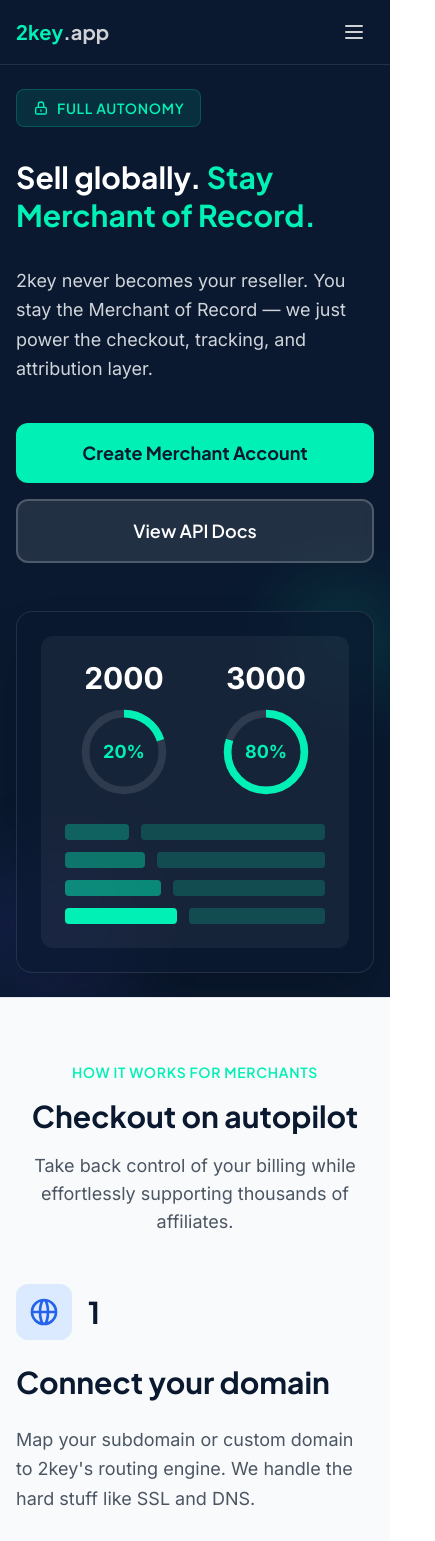
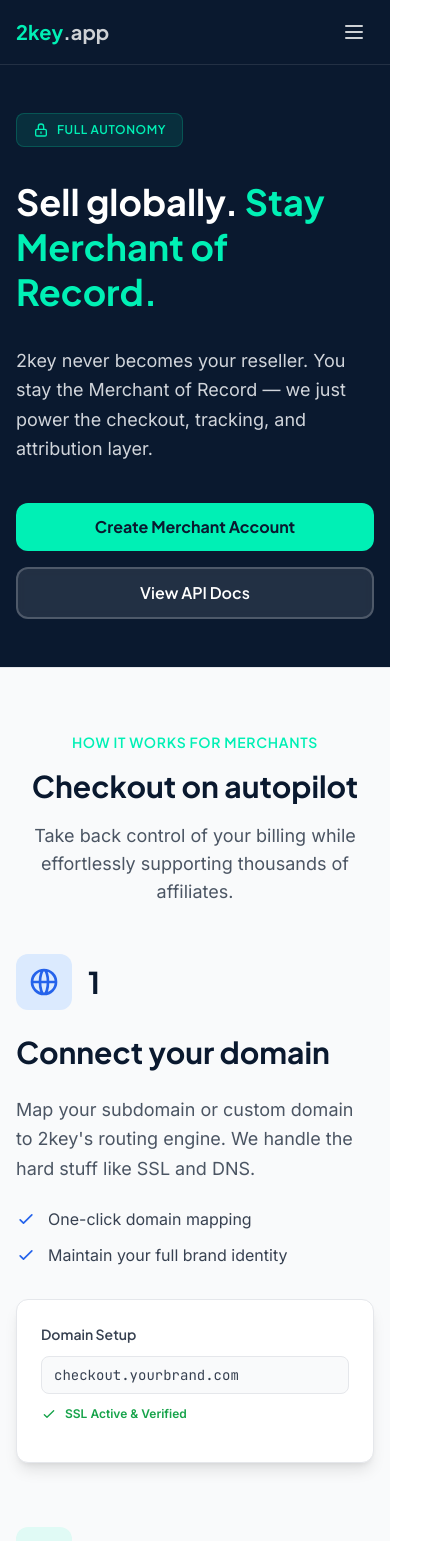
Before and after one commit to 2keyapp/2keyapp.github.io, a Next.js app: page /merchants in a window 390 px wide. Shown: the top 1541 px of the page, 435 px wide, since content can reach past the window. Built offline with nearby package versions, Linux system fonts and the light colour scheme.

Commit message:
merchant page responsiveness added

```diff
--- a/app/components/MerchantsHero.js
+++ b/app/components/MerchantsHero.js
@@ -2,8 +2,8 @@
 
 export default function MerchantsHero() {
   return (
-    <section className="relative min-h-screen lg:h-screen bg-navy py-6 lg:py-16 overflow-hidden">
-      <div className="max-w-7xl mx-auto px-4 sm:px-6 lg:px-8 relative z-10">
+    <section className="relative h-fit lg:h-screen bg-navy  lg:py-16 overflow-hidden">
+      <div className="max-w-7xl mx-auto px-4 sm:px-6 lg:px-8 pt-12 pb-12 sm:pt-20 lg:py-16 relative z-10">
         <div className="grid lg:grid-cols-2 gap-12 lg:gap-16 items-center">
 
           {/* Left Side: Text Content */}
@@ -13,11 +13,11 @@
               <svg className="w-4 h-4 text-teal" fill="none" stroke="currentColor" viewBox="0 0 24 24">
                 <path strokeLinecap="round" strokeLinejoin="round" strokeWidth={2} d="M12 15v2m-6 4h12a2 2 0 002-2v-6a2 2 0 00-2-2H6a2 2 0 00-2 2v6a2 2 0 002 2zm10-10V7a4 4 0 00-8 0v4h8z" />
               </svg>
-              <span className="text-sm font-heading font-semibold text-teal uppercase tracking-wider">FULL AUTONOMY</span>
+              <span className="text-xs sm:text-sm font-heading font-semibold text-teal uppercase tracking-wider">FULL AUTONOMY</span>
             </div>
 
             {/* Headline */}
-            <h1 className="text-3xl sm:text-4xl md:text-5xl lg:text-6xl font-heading font-bold leading-tight">
+            <h1 className="text-4xl md:text-5xl lg:text-6xl font-heading font-bold leading-tight">
               <span className="text-white">Sell globally.</span>{' '}
               <span className="text-teal">Stay Merchant of Record.</span>
             </h1>
@@ -31,13 +31,13 @@
             <div className="flex flex-col sm:flex-row gap-4 pt-2">
               <Link
                 href="/signup"
-                className="inline-flex items-center justify-center px-8 py-4 bg-teal text-navy rounded-xl font-heading font-bold text-lg hover:bg-teal/90 transition-colors text-center"
+                className="inline-flex items-center justify-center px-6 py-3 lg:px-8 lg:py-4 bg-teal text-navy rounded-xl font-heading font-bold text-base lg:text-lg hover:bg-teal/90 transition-colors text-center"
               >
                 Create Merchant Account
               </Link>
               <Link
                 href="/docs"
-                className="inline-flex items-center justify-center px-8 py-4 bg-white/10 backdrop-blur-sm border-2 border-white/20 text-white rounded-xl font-heading font-semibold text-lg hover:border-teal hover:bg-white/20 hover:shadow-lg transition-all text-center"
+                className="inline-flex items-center justify-center px-6 py-3 lg:px-8 lg:py-4 bg-white/10 backdrop-blur-sm border-2 border-white/20 text-white rounded-xl font-heading font-semibold text-base lg:text-lg hover:border-teal hover:bg-white/20 hover:shadow-lg transition-all text-center"
               >
                 View API Docs
               </Link>
@@ -45,7 +45,7 @@
           </div>
 
           {/* Right Side: Dashboard Graphic */}
-          <div className="relative flex items-center justify-center">
+          <div className="relative hidden sm:flex items-center justify-center">
             <div className="relative w-full max-w-lg">
               {/* Dashboard Frame */}
               <div className="glass-dark rounded-2xl p-6 bg-navy border border-white/10 shadow-2xl">
--- a/app/components/MerchantsHowItWorks.js
+++ b/app/components/MerchantsHowItWorks.js
@@ -161,7 +161,7 @@
           <h3 className="text-sm sm:text-base font-heading font-semibold text-teal uppercase tracking-wider mb-4">
             HOW IT WORKS FOR MERCHANTS
           </h3>
-          <h2 className="text-3xl sm:text-4xl md:text-5xl lg:text-6xl font-heading font-bold text-navy mb-4 leading-tight">
+          <h2 className="text-3xl sm:text-5xl lg:text-6xl font-heading font-bold text-navy mb-4 leading-tight">
             Checkout on autopilot
           </h2>
           <p className="text-lg sm:text-xl text-gray-600 max-w-3xl mx-auto">
@@ -238,7 +238,7 @@
                 )}
 
                 {step.stats && (
-                  <div className="grid grid-cols-2 gap-4">
+                  <div className="grid grid-cols-1 sm:grid-cols-2 gap-4">
                     {step.stats.map((stat, idx) => (
                       <div key={idx} className="p-4 bg-white shadow-sm rounded-lg border border-gray-200">
                         <div className="text-xs font-semibold text-gray-500 uppercase mb-1">{stat.label}</div>
--- a/app/components/SellerOnboardingFlow.js
+++ b/app/components/SellerOnboardingFlow.js
@@ -44,16 +44,16 @@
         </h2>
 
         {/* Steps */}
-        <div className="relative flex items-start justify-between">
-          {/* Connecting line - starts from first step, ends at last step */}
-          <div className="absolute top-10 left-[8%] right-[8%] h-px bg-gray-200" />
+        <div className="relative flex flex-col sm:flex-row items-center sm:items-start justify-between gap-12 sm:gap-0">
+          {/* Connecting line - hidden on mobile */}
+          <div className="absolute top-10 left-[8%] right-[8%] h-px bg-gray-200 hidden sm:block" />
 
           {steps.map((step, index) => {
             const IconComponent = step.icon;
             return (
               <div
                 key={index}
-                className="relative z-10 flex flex-col items-center text-center max-w-[200px]"
+                className="relative z-10 flex flex-col items-center text-center w-full sm:max-w-[200px]"
               >
                 {/* Icon box */}
                 <div className="relative">
@@ -75,10 +75,10 @@
                 </div>
 
                 {/* Text */}
-                <h3 className="mt-6 font-semibold text-gray-900">
+                <h3 className="mt-6 font-semibold text-gray-900 text-lg">
                   {step.title}
                 </h3>
-                <p className="mt-2 text-sm text-gray-500">
+                <p className="mt-2 text-sm text-gray-500 max-w-[250px] sm:max-w-none">
                   {step.desc}
                 </p>
               </div>
@@ -87,9 +87,10 @@
         </div>
 
         {/* CTA */}
-        <div className="flex justify-center mt-24">
-          <button className="px-10 py-4 rounded-full bg-navy text-white font-semibold text-lg hover:bg-navy/90 transition">
-            Ready to Start? Launch Now →
+        <div className="flex justify-center mt-16 sm:mt-24 px-4 sm:px-0">
+          <button className="w-auto sm:w-auto px-10 py-4 rounded-full bg-navy text-white font-semibold text-md sm:text-lg hover:bg-navy/90 transition">
+            Ready to Start ? <br className='lg:hidden'></br>
+             Launch Now →
           </button>
         </div>
       </div>
--- a/app/components/WhatMerchantsGet.js
+++ b/app/components/WhatMerchantsGet.js
@@ -182,7 +182,7 @@
 
             {/* Visuals */}
             <div className="mt-auto min-h-[180px] flex flex-col justify-end">
-              <div className="grid grid-cols-3 gap-2">
+              <div className="grid grid-cols-2 sm:grid-cols-3 gap-2">
                 {/* RENEWALS button */}
                 <button className="px-3 py-3 bg-gray-50 border border-gray-200 rounded-lg hover:border-teal hover:bg-teal/5 transition-all">
                   <div className="flex flex-col items-center gap-2">
```
